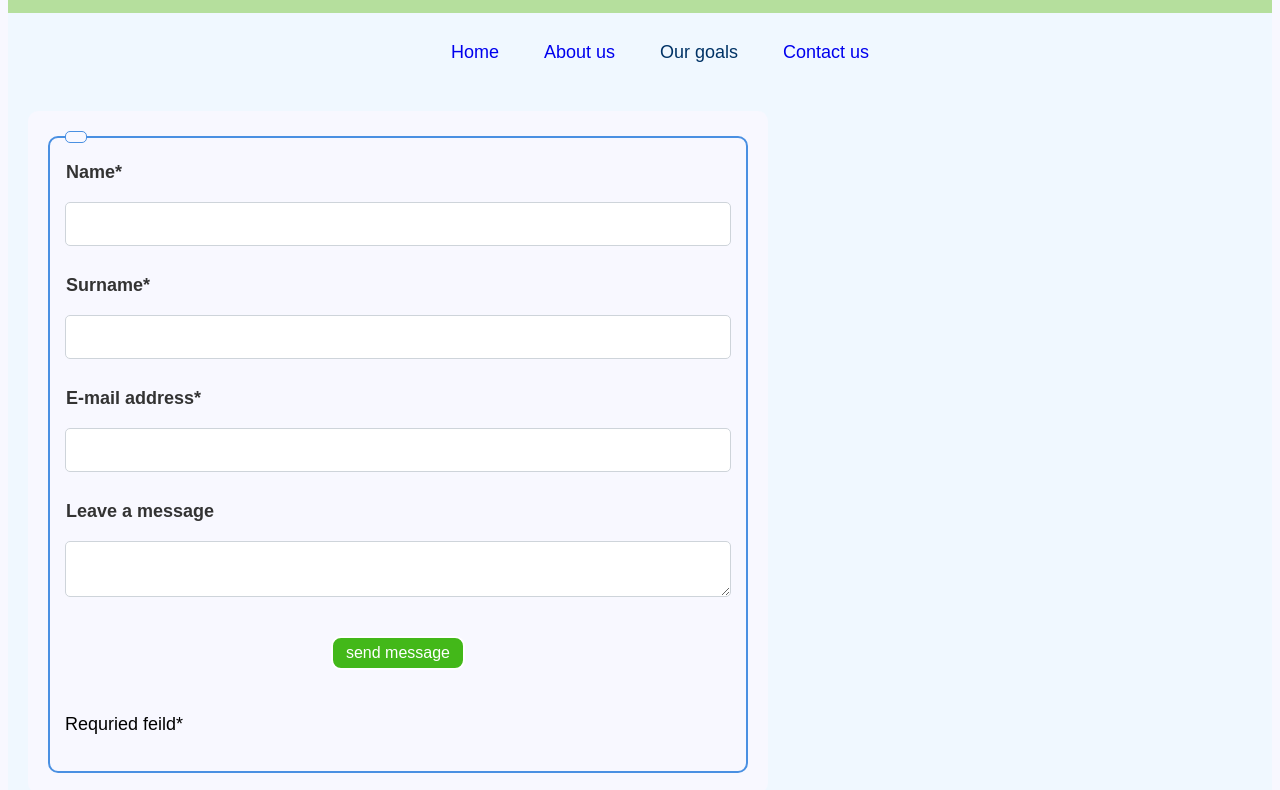
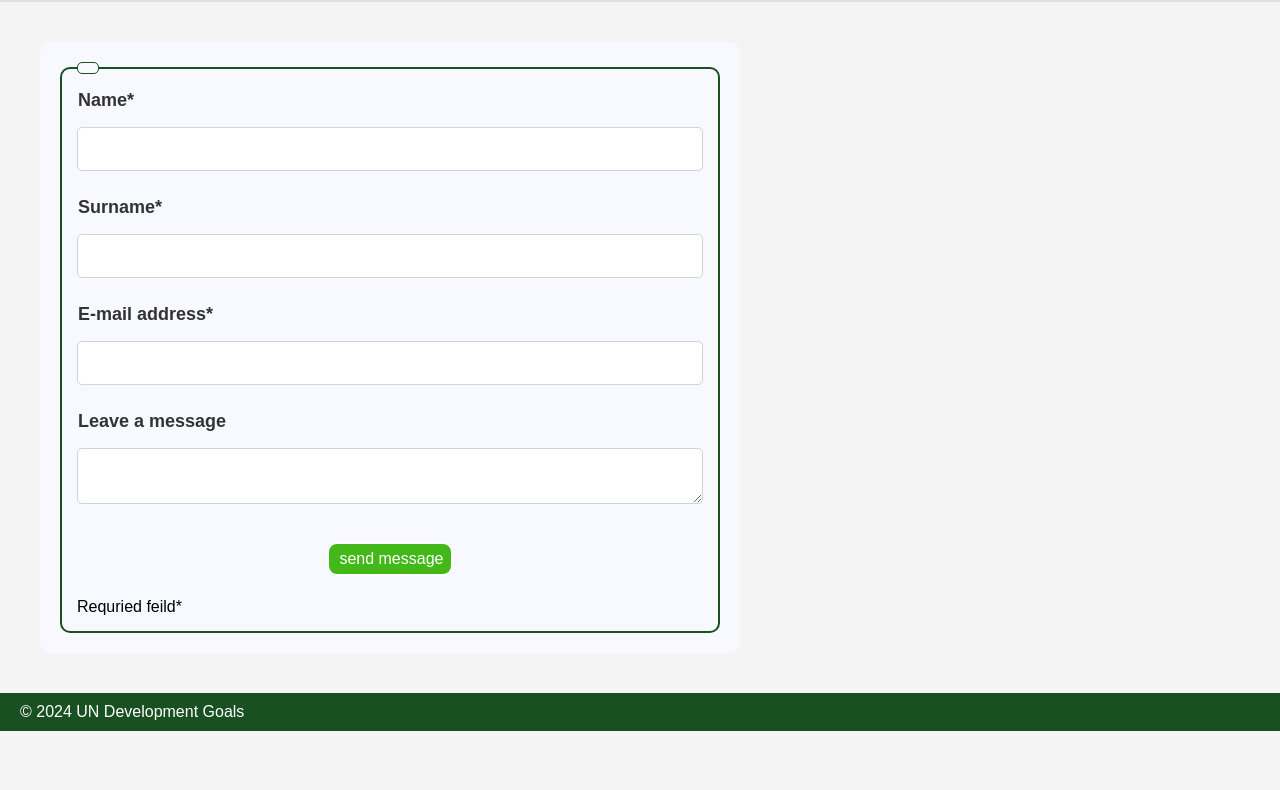
Before and after one commit to jamie-12389198381073/web-dev, a website: page contact.html in a window 1280 px wide. Shown: the part 115-905 px from the top of the page. After the commit the page ends 846 px from the top, so only its background shows below. Drawn offline with Linux system fonts and the light colour scheme.

Commit message:
changed css to styles.css

```diff
--- a/Styles.css
+++ b/Styles.css
@@ -119,3 +119,105 @@ iframe {
     height: 315px;
     margin-top: 20px;
 }
+
+
+form {
+    display: flex;
+    flex-direction: column;
+    position: relative;
+    max-width: 700px;
+    margin: 20px;
+    padding: 20px;
+    background-color: ghostwhite;
+    border-radius: 10px;
+
+}
+
+fieldset {
+    display: flex;
+    flex-direction: column;
+    gap: 10px;
+    border: 2px solid #195022;
+    border-radius: 10px;
+    padding: 15px;
+    margin: 0;
+}
+
+legend {
+    padding: 5px 10px;
+    font-size: medium;
+    font-weight: bold;
+    color: #4a90e2;
+    border: 1px solid #195022;
+    border-radius: 5px;
+}
+
+input, textarea {
+    display: block;
+    width: 100%;
+    padding: 12px;
+    margin-top: 5px;
+    margin-bottom: 15px;
+    border: 1px solid #ced4da;
+    border-radius: 5px;
+    box-sizing: border-box;
+    font-size: medium;
+
+}
+
+label {
+    font-size: large;
+    color: #333333;
+    font-weight: 600;
+    margin: 1px;
+}
+
+.button{
+    background-color: #43b819;
+    color: #fff;
+    margin-top: 2%;
+    margin-bottom: 2%;
+    padding-top: 6px;
+    padding-bottom: 6px;
+    padding-left: 10px;
+    padding-right: 10px;
+    font-size: 16px;
+    border: 2px solid #fff;
+    min-width: 15px;
+    border-radius: 10px;
+    cursor: pointer;
+    width: 20%;
+    margin-left: 40%;
+    margin-right: 40%;
+}
+
+nav ul li {
+    display: inline;
+    padding: 15px;
+}
+
+nav ul li a{
+    text-decoration: none;
+    padding: 5px;
+}
+
+nav {
+    text-align: center;
+    padding: 8px;
+    height: 60px;
+}
+
+nav ul li a:hover{
+    color: #fff;
+    background-color: #b5df9d;
+    border-radius: 5px;
+
+}
+
+nav ul li a:visited{
+    color: #003366;
+}
+
+#menu {
+    display: none;
+}
--- a/contact.html
+++ b/contact.html
@@ -1,7 +1,7 @@
 <!DOCTYPE html>
 <html lang="en">
 <head>
-    <link rel="stylesheet" href="Sustainability.css" type="text/css">
+    <link rel="stylesheet" href="Styles.css" type="text/css">
     <meta charset="UTF-8">
     <meta name="viewport" content="width=device-width, initial-scale=1.0">
     <title>Sign up</title>
```
